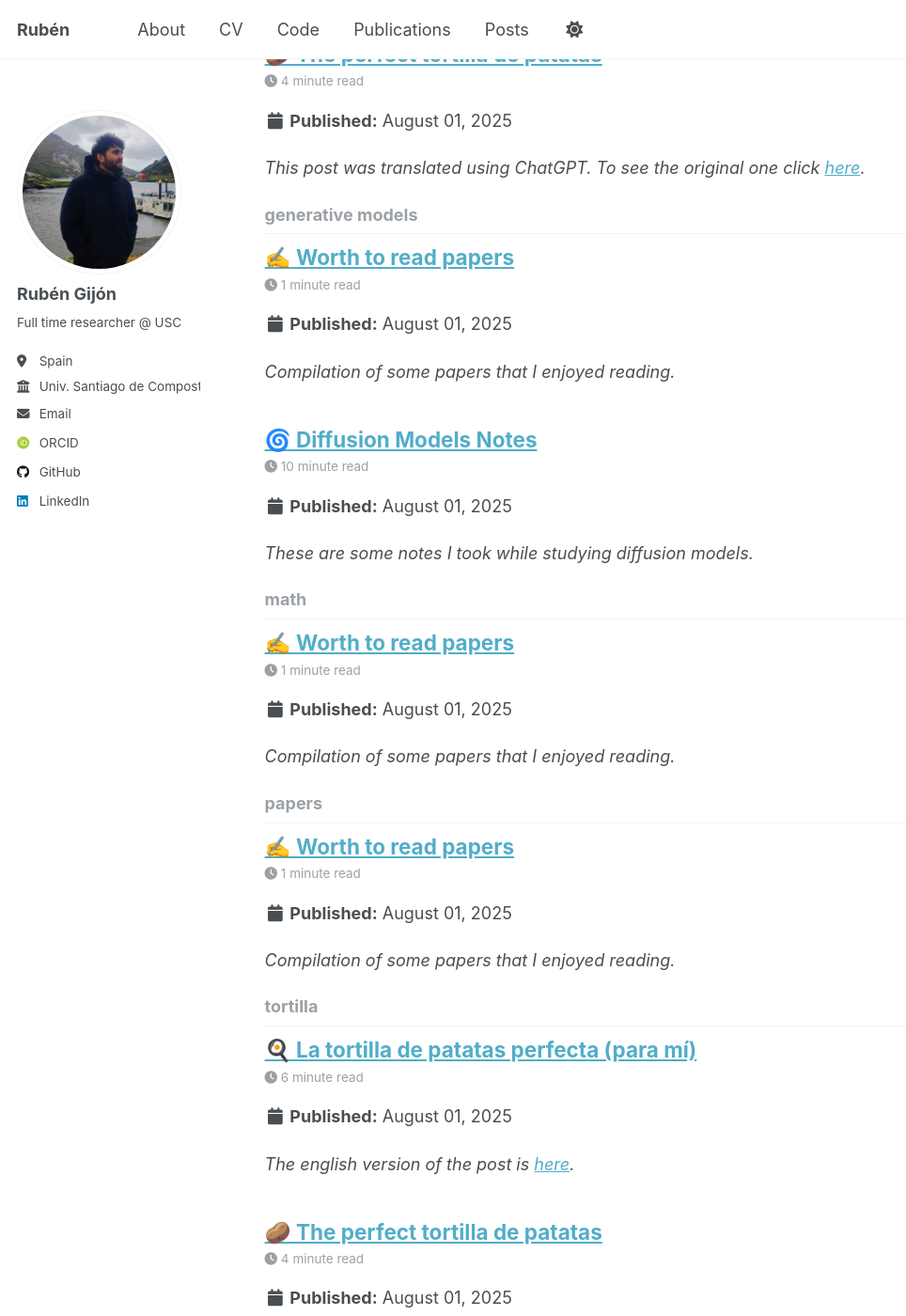
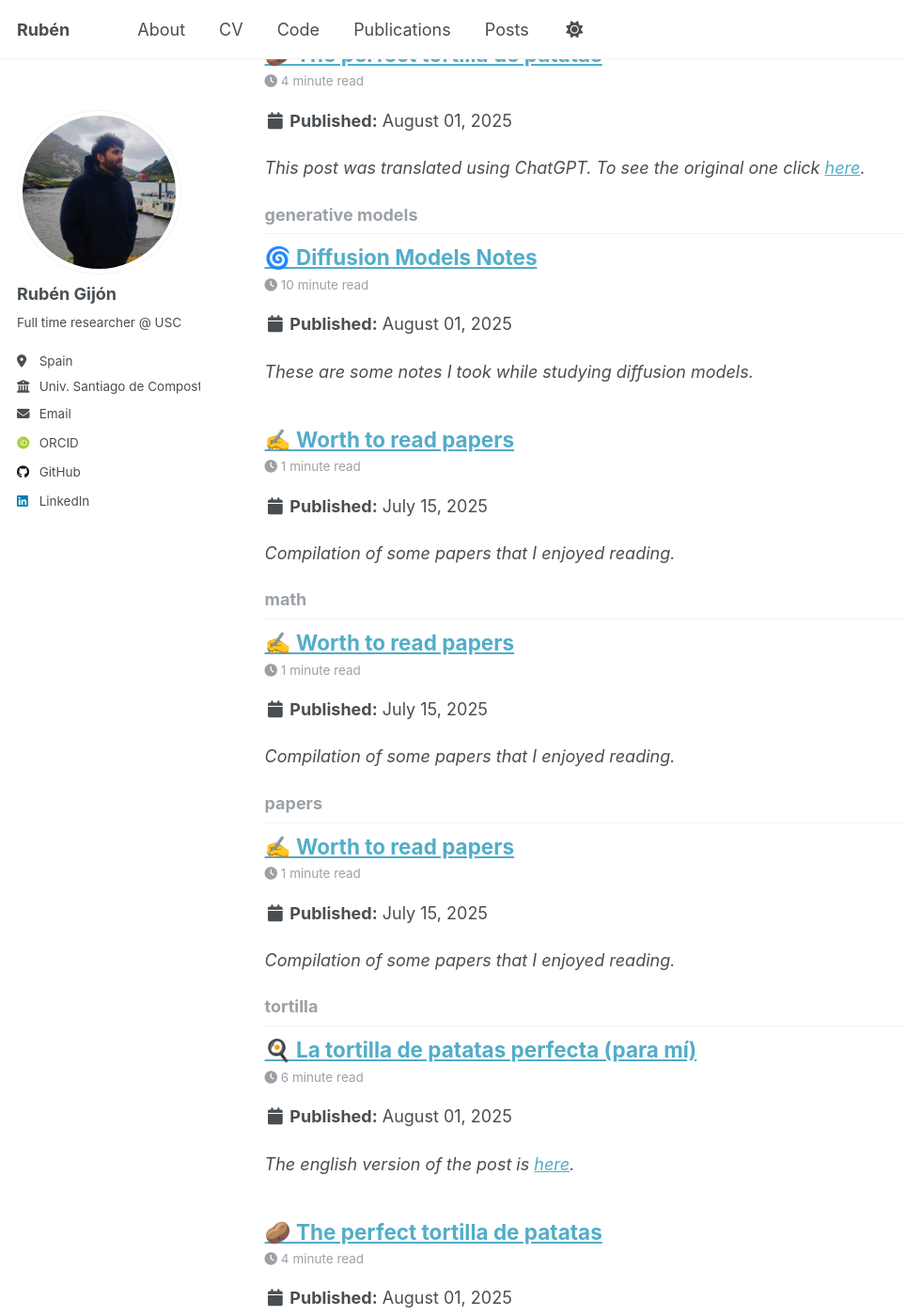
Before and after one commit to rubzip/rubzip.github.io, a Jekyll site: the page built from _pages/tag-archive.html, in a window 1280 px wide and 1400 px high, scrolled down 1381 px. Shown: the whole window at 94% size, without its empty margins (0-964 px from the left). Built offline with Jekyll 4.4.1, drawn with Linux system fonts in a browser that asks for light colours; some web fonts are replaced; a script that is not in the unit is left out; some of the changed text lies outside the part shown.

```diff
--- a/_posts/2025-08-01-paper-compilation.md
+++ b/_posts/2025-08-01-paper-compilation.md
@@ -1,6 +1,6 @@
 ---
 title: '✍️ Worth to read papers'
-date: 2025-08-01
+date: 2025-07-15
 permalink: /posts/2025/08/papers/
 tags:
   - deep learning
```
